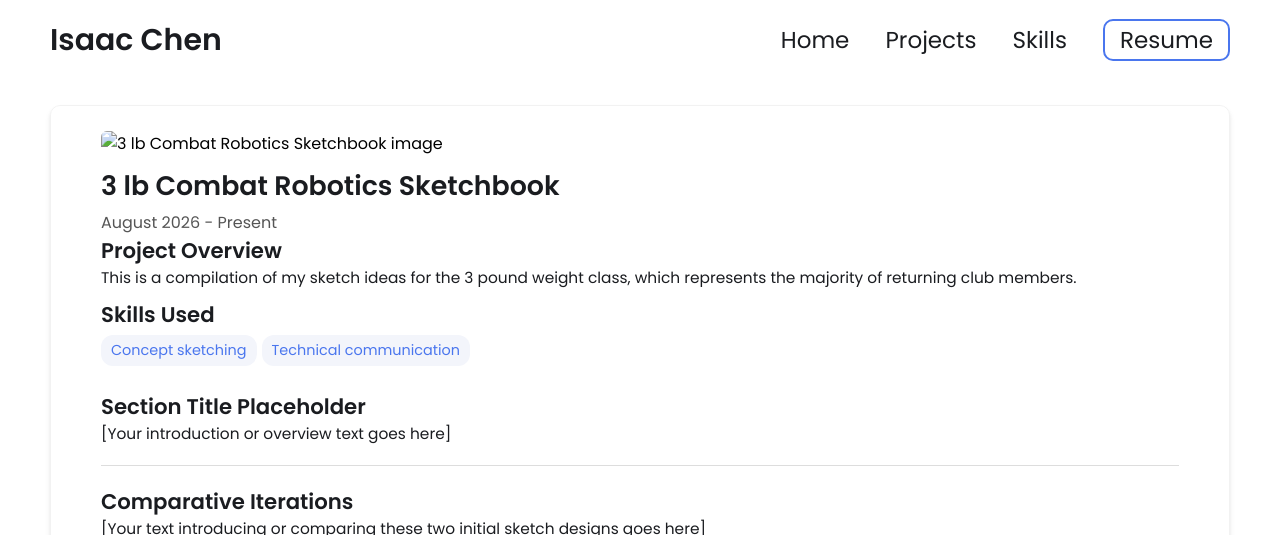
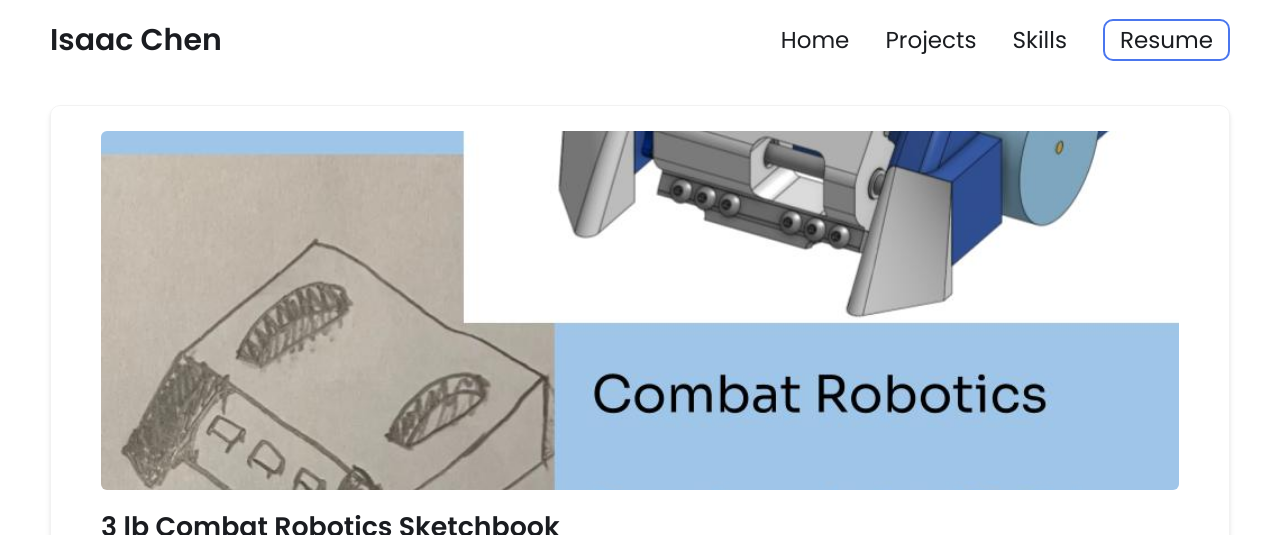
Before and after one commit to isaajnchen/isaajnchen.github.io, a Jekyll site: the page built from _projects/3 lb robotics sketchbook/index.md, in a window 1280 px wide. Shown: the top 535 px of the page. Built offline with Jekyll 4.4.1, drawn with Linux system fonts in a browser that asks for light colours; grey boxes are pictures that could not be loaded.

Commit message:
Update index.md

```diff
--- a/_projects/3 lb robotics sketchbook/index.md
+++ b/_projects/3 lb robotics sketchbook/index.md
@@ -8,7 +8,7 @@ skills:
   - Technical communication
 
 
-main-image: /project2.jpg
+main-image: /beetlweight-sketchbook-cover.jpg
 ---
 
 ## Section Title Placeholder
```
